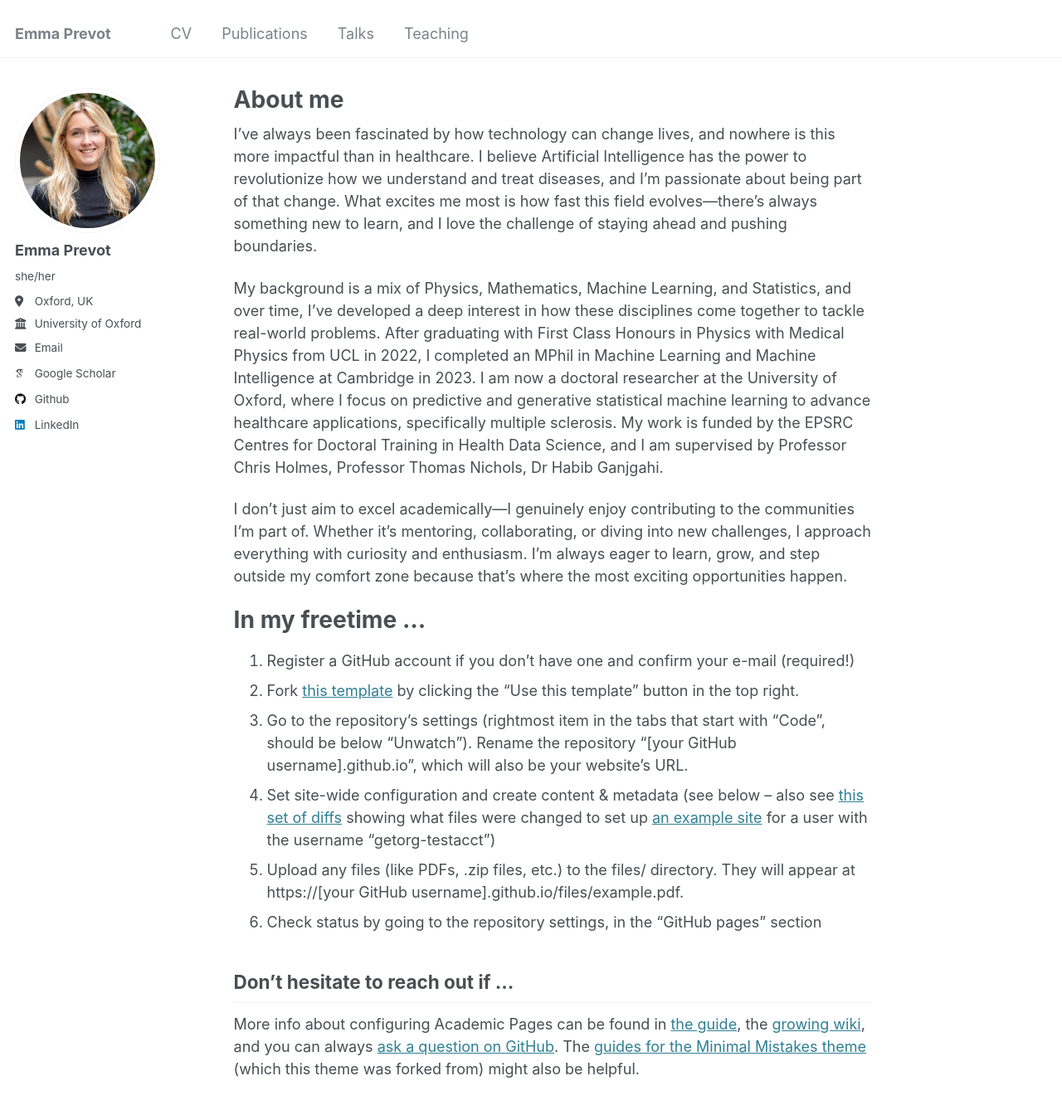
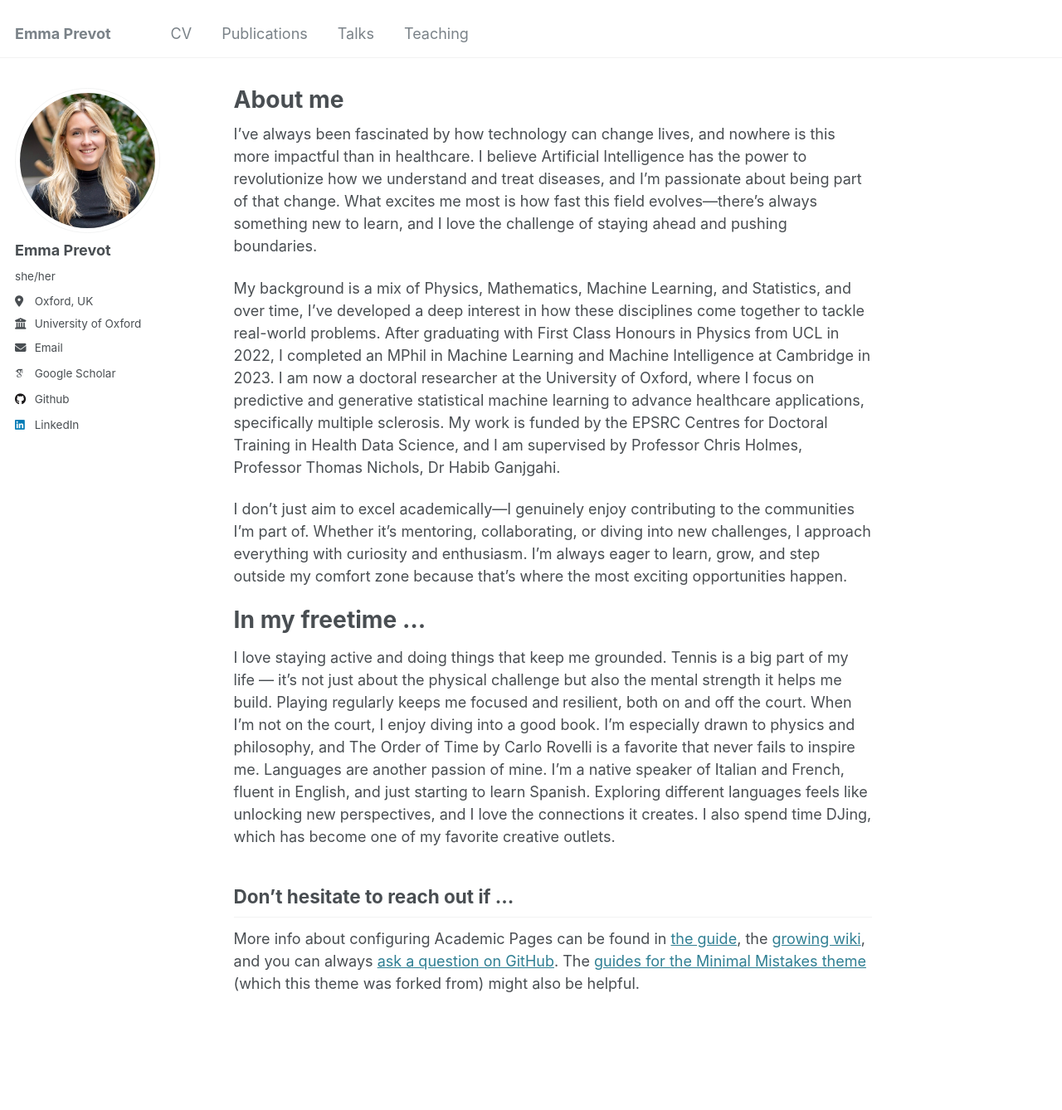
Before and after one commit to emmaprevot/emmaprevot.github.io, a Jekyll site: the page built from _pages/about.md, in a window 1280 px wide and 1400 px high. Shown: the top 1338 px of the window at 83% size. Built offline with Jekyll 4.4.1, drawn with Linux system fonts in a browser that asks for light colours; some web fonts are replaced.

Commit message:
Update about.md

```diff
--- a/_pages/about.md
+++ b/_pages/about.md
@@ -8,18 +8,15 @@ redirect_from:
 ---
 I’ve always been fascinated by how technology can change lives, and nowhere is this more impactful than in healthcare. I believe Artificial Intelligence has the power to revolutionize how we understand and treat diseases, and I’m passionate about being part of that change. What excites me most is how fast this field evolves—there’s always something new to learn, and I love the challenge of staying ahead and pushing boundaries.
 
-My background is a mix of Physics, Mathematics, Machine Learning, and Statistics, and over time, I’ve developed a deep interest in how these disciplines come together to tackle real-world problems. After graduating with First Class Honours in Physics with Medical Physics from UCL in 2022, I completed an MPhil in Machine Learning and Machine Intelligence at Cambridge in 2023. I am now a doctoral researcher at the University of Oxford, where I focus on predictive and generative statistical machine learning to advance healthcare applications, specifically multiple sclerosis. My work is funded by the EPSRC Centres for Doctoral Training in Health Data Science, and I am supervised by Professor Chris Holmes, Professor Thomas Nichols, Dr Habib Ganjgahi.
+My background is a mix of Physics, Mathematics, Machine Learning, and Statistics, and over time, I’ve developed a deep interest in how these disciplines come together to tackle real-world problems. After graduating with First Class Honours in Physics from UCL in 2022, I completed an MPhil in Machine Learning and Machine Intelligence at Cambridge in 2023. I am now a doctoral researcher at the University of Oxford, where I focus on predictive and generative statistical machine learning to advance healthcare applications, specifically multiple sclerosis. My work is funded by the EPSRC Centres for Doctoral Training in Health Data Science, and I am supervised by Professor Chris Holmes, Professor Thomas Nichols, Dr Habib Ganjgahi.
 
 I don’t just aim to excel academically—I genuinely enjoy contributing to the communities I’m part of. Whether it’s mentoring, collaborating, or diving into new challenges, I approach everything with curiosity and enthusiasm. I’m always eager to learn, grow, and step outside my comfort zone because that’s where the most exciting opportunities happen.
 
 In my freetime ...
 ======
-1. Register a GitHub account if you don't have one and confirm your e-mail (required!)
-1. Fork [this template](https://github.com/academicpages/academicpages.github.io) by clicking the "Use this template" button in the top right.
-1. Go to the repository's settings (rightmost item in the tabs that start with "Code", should be below "Unwatch"). Rename the repository "[your GitHub username].github.io", which will also be your website's URL.
-1. Set site-wide configuration and create content & metadata (see below -- also see [this set of diffs](http://archive.is/3TPas) showing what files were changed to set up [an example site](https://getorg-testacct.github.io) for a user with the username "getorg-testacct")
-1. Upload any files (like PDFs, .zip files, etc.) to the files/ directory. They will appear at https://[your GitHub username].github.io/files/example.pdf.
-1. Check status by going to the repository settings, in the "GitHub pages" section
+I love staying active and doing things that keep me grounded. Tennis is a big part of my life — it’s not just about the physical challenge but also the mental strength it helps me build. Playing regularly keeps me focused and resilient, both on and off the court.
+When I’m not on the court, I enjoy diving into a good book. I’m especially drawn to physics and philosophy, and The Order of Time by Carlo Rovelli is a favorite that never fails to inspire me.
+Languages are another passion of mine. I’m a native speaker of Italian and French, fluent in English, and just starting to learn Spanish. Exploring different languages feels like unlocking new perspectives, and I love the connections it creates. I also spend time DJing, which has become one of my favorite creative outlets.
 
 Don't hesitate to reach out if ...
 ------
```
